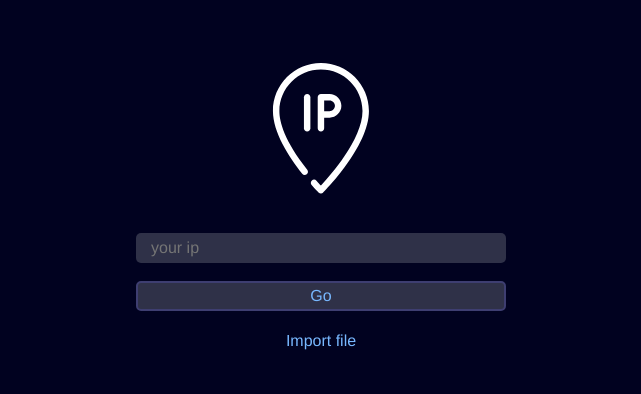
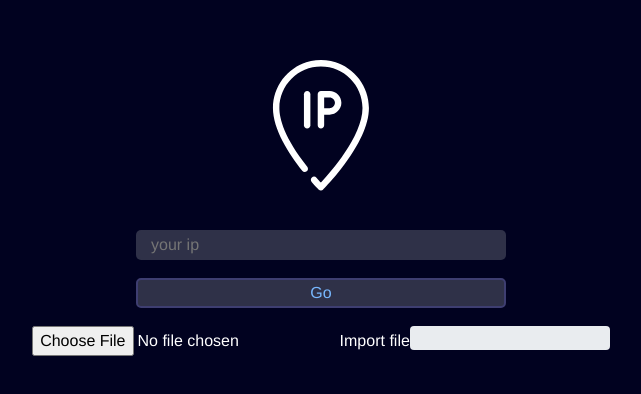
Before and after one commit to ochaplashkin/ipnet, a plain HTML site: page index.html in a window 1280 px wide. Shown: the part 192-586 px from the top of the page, without its empty margins (304-945 px from the left). Drawn offline with nearby package versions, Linux system fonts and the light colour scheme.

Commit message:
tooltips+progressbar

```diff
--- a/index.html
+++ b/index.html
@@ -4,6 +4,7 @@
   <meta charset="utf-8"/>
  <link rel="stylesheet" href="https://stackpath.bootstrapcdn.com/bootstrap/4.3.1/css/bootstrap.min.css" integrity="sha384-ggOyR0iXCbMQv3Xipma34MD+dH/1fQ784/j6cY/iJTQUOhcWr7x9JvoRxT2MZw1T" crossorigin="anonymous">
    <link href="./frontend/css/log.css"  rel="stylesheet">
+   <link href="./frontend/css/ProgressBar.css" rel="stylesheet">
   <title>IPnet</title>
 </head>
 <body>
@@ -23,7 +24,19 @@
 			<div style="width:100%;" class="row justify-content-center">
 			<button id="test" class="col-4 fields"><p>Go</p></button>
 			</div>
-			<div><a  href="">Import file</a></div>
+
+			 <!--          New add     + update              -->
+			<form name="upload">
+  				<input id="avatar" type="file" name="myfile" >
+				<a id="load" >Import file</a>
+			</form>
+			<div id="barProgress">
+  			  <div style="width:200px;height:24px"" class="progress">
+    			  <div id="line" class="progress-bar" role="progressbar" aria-valuenow="25" aria-valuemin="0" aria-valuemax="100" style="width: 0%;">
+    				</div>
+				</div>
+			</div>
+			<!--          New add    + update                -->
 
 		</div>
 	</div>
@@ -31,5 +44,6 @@
 <script src="https://code.jquery.com/jquery-3.3.1.slim.min.js" integrity="sha384-q8i/X+965DzO0rT7abK41JStQIAqVgRVzpbzo5smXKp4YfRvH+8abtTE1Pi6jizo" crossorigin="anonymous"></script>
 <script src="https://cdnjs.cloudflare.com/ajax/libs/popper.js/1.14.7/umd/popper.min.js" integrity="sha384-UO2eT0CpHqdSJQ6hJty5KVphtPhzWj9WO1clHTMGa3JDZwrnQq4sF86dIHNDz0W1" crossorigin="anonymous"></script>
 <script src="https://stackpath.bootstrapcdn.com/bootstrap/4.3.1/js/bootstrap.min.js" integrity="sha384-JjSmVgyd0p3pXB1rRibZUAYoIIy6OrQ6VrjIEaFf/nJGzIxFDsf4x0xIM+B07jRM" crossorigin="anonymous"></script>
+<script src ="js/ProgressBar.js"></script> <!--!!!!!!New add!!!!!!-->
 </body>
 </html>
```
